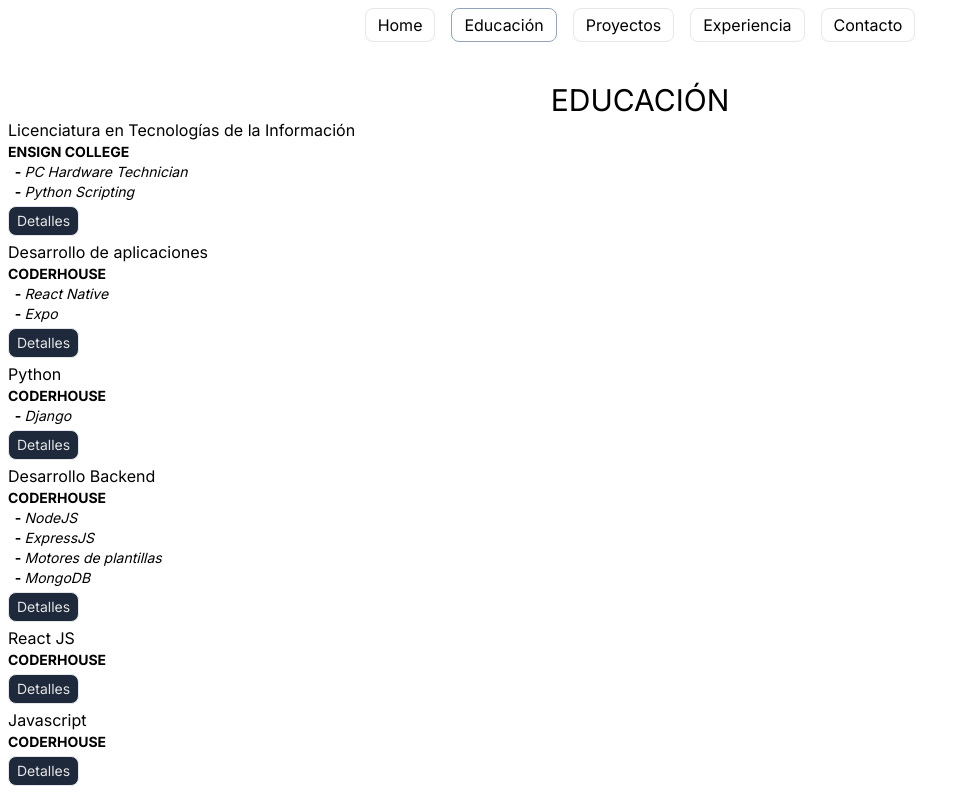
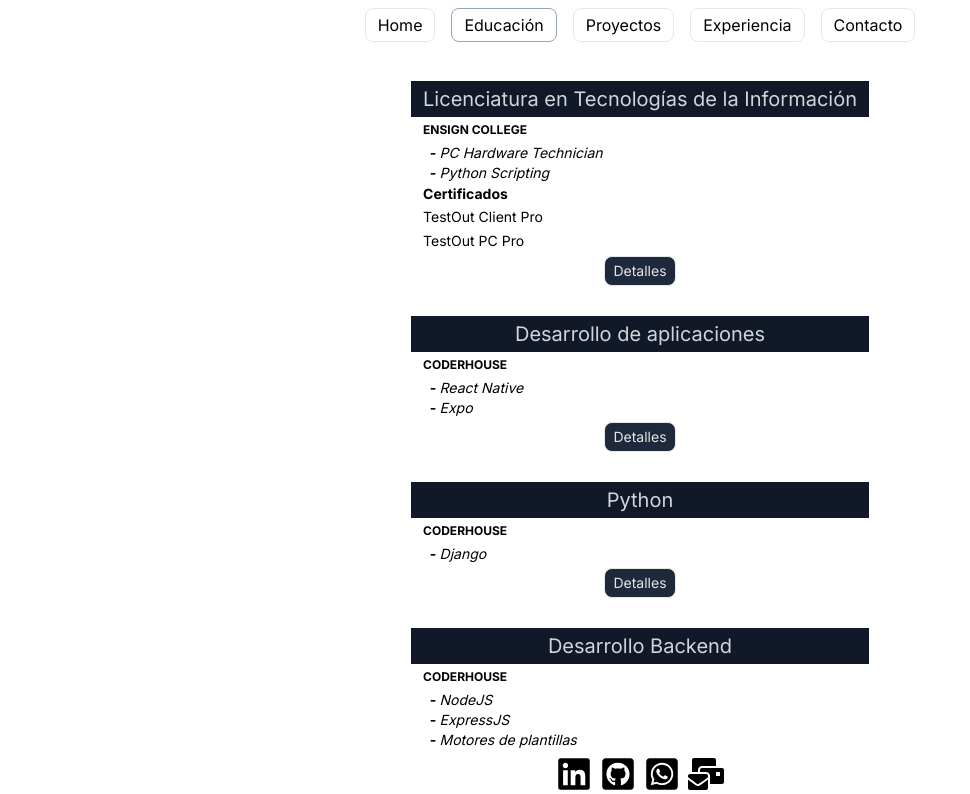
Before and after one commit to n0m3l4c000nt35/portfolio, a Next.js app: page /educacion in a window 1280 px wide. Shown: the top 794 px of the page, without its empty margins (0-970 px from the left). Built offline with nearby package versions, Linux system fonts and the light colour scheme.

Commit message:
agregar estilos al componente estudios

```diff
--- a/src/app/educacion/page.tsx
+++ b/src/app/educacion/page.tsx
@@ -1,9 +1,18 @@
+import Image from "next/image";
+
+type Certificate = {
+  id: number;
+  title: string;
+  url: string;
+};
+
 type Study = {
   id: number;
   title: string;
   school: string;
   description: string[];
-  link: string;
+  certificates: Certificate[];
+  details: string;
 };
 
 const studies: Study[] = [
@@ -12,80 +21,145 @@
     title: "Licenciatura en Tecnologías de la Información",
     school: "Ensign College",
     description: ["PC Hardware Technician", "Python Scripting"],
-    link: "https://www.byupathway.edu/bachelors-degree/information-technology",
+    certificates: [
+      {
+        id: 1,
+        title: "TestOut Client Pro",
+        url: "https://certification.testout.com/managecert?certificateID=6-2C6-VDRGFS",
+      },
+      {
+        id: 2,
+        title: "TestOut PC Pro",
+        url: "https://certification.testout.com/verifycert/6-2C6-VCVKXT",
+      },
+    ],
+    details:
+      "https://www.byupathway.edu/bachelors-degree/information-technology",
   },
   {
     id: 2,
     title: "Desarrollo de aplicaciones",
     school: "Coderhouse",
     description: ["React Native", "Expo"],
-    link: "https://www.coderhouse.com/ar/online/desarrollo-aplicaciones",
+    certificates: [],
+    details: "https://www.coderhouse.com/ar/online/desarrollo-aplicaciones",
   },
   {
     id: 3,
     title: "Python",
     school: "Coderhouse",
     description: ["Django"],
-    link: "https://www.coderhouse.com/ar/online/python",
+    certificates: [],
+    details: "https://www.coderhouse.com/ar/online/python",
   },
   {
     id: 4,
     title: "Desarrollo Backend",
     school: "Coderhouse",
     description: ["NodeJS", "ExpressJS", "Motores de plantillas", "MongoDB"],
-    link: "https://www.coderhouse.com/ar/online/carrera-desarrollo-backend",
+    certificates: [],
+    details: "https://www.coderhouse.com/ar/online/carrera-desarrollo-backend",
   },
   {
     id: 5,
     title: "React JS",
     school: "Coderhouse",
     description: [],
-    link: "https://www.coderhouse.com/ar/online/reactjs",
+    certificates: [
+      {
+        id: 1,
+        title: "React Js",
+        url: "https://www.coderhouse.com/ar/certificados/622542c9fbd8de0024d6e456",
+      },
+    ],
+    details: "https://www.coderhouse.com/ar/online/reactjs",
   },
   {
     id: 6,
     title: "Javascript",
     school: "Coderhouse",
     description: [],
-    link: "https://www.coderhouse.com/ar/online/javascript",
+    certificates: [
+      {
+        id: 1,
+        title: "JavaScript",
+        url: "https://www.coderhouse.com/ar/certificados/62b5b172b0ad99001b533e1b",
+      },
+    ],
+    details: "https://www.coderhouse.com/ar/online/javascript",
   },
   {
     id: 7,
     title: "Desarrollo Web",
     school: "Coderhouse",
     description: [],
-    link: "https://www.coderhouse.com/ar/online/desarrollo-web-online",
+    certificates: [
+      {
+        id: 1,
+        title: "Desarrollo Web",
+        url: "https://www.coderhouse.com/ar/certificados/61bca0a24e461300347cf1ab",
+      },
+    ],
+    details: "https://www.coderhouse.com/ar/online/desarrollo-web-online",
   },
 ];
 
 export default function Education() {
   return (
     <>
-      <h1 className="page-title">Educación</h1>
-      <ul>
-        {studies.map(({ id, title, school, description, link }) => (
-          <li key={id}>
-            <h3>{title}</h3>
-            <h2 className="font-bold text-sm uppercase">{school}</h2>
+      {/* <h1 className="page-title">Educación</h1> */}
+      <ul className="text-center">
+        {studies.map(
+          ({ id, title, school, description, certificates, details }) => (
+            <li
+              key={id}
+              className="mb-4 border-transparent border-[1px] pb-2 hover:border-[1px] hover:border-gray-900"
+            >
+              <h2 className="pt-1 px-3 pb-1 text-xl bg-gray-900 text-gray-300">
+                {title}
+              </h2>
+              <div className="px-3">
+                <h3 className="my-1 text-left text-[12px] font-bold uppercase">
+                  {school}
+                </h3>
                 <ul>
                   {description?.map((item, index) => (
-                <li key={index} className="text-sm">
+                    <li key={index} className="text-left text-sm">
                       <b>&nbsp; - </b>
                       <span className="italic">{item}</span>
                     </li>
                   ))}
                 </ul>
+                {certificates.length > 0 && (
+                  <div>
+                    <h3 className="text-left font-bold text-[14px]">
+                      Certificado{certificates.length > 1 && <span>s</span>}
+                    </h3>
+                    <ul className="text-left">
+                      {certificates?.map(({ id, title, url }) => (
+                        <li key={id}>
+                          <a className="text-sm" href={url}>
+                            {title}
+                          </a>
+                        </li>
+                      ))}
+                    </ul>
+                  </div>
+                )}
                 <div className="flex">
                   <a
-                href={link}
+                    href={details}
                     target="_blank"
-                className="border rounded-lg my-1 px-2 py-1 bg-slate-800 text-neutral-200 hover:bg-slate-700 text-sm"
+                    className="mx-auto border rounded-lg my-1 px-2 py-1 bg-slate-800 text-neutral-200 hover:bg-slate-700 text-sm"
+                    title="Ver detalles del estudio"
                   >
                     Detalles
                   </a>
                 </div>
+              </div>
             </li>
-        ))}
+          )
+        )}
       </ul>
     </>
   );
--- a/src/app/globals.css
+++ b/src/app/globals.css
@@ -4,7 +4,7 @@
 
 @layer base {
   body {
-    @apply p-2;
+    @apply pt-10;
   }
 
   body::-webkit-scrollbar {
@@ -17,5 +17,5 @@
 }
 
 .page-title {
-  @apply mt-10 text-3xl text-center uppercase;
+  @apply mt-8 text-3xl text-center uppercase;
 }
--- a/src/app/layout.tsx
+++ b/src/app/layout.tsx
@@ -20,7 +20,7 @@
     <html lang="en">
       <body className={`${inter.className} flex flex-col min-h-screen`}>
         <Navbar />
-        <main className="flex-grow">{children}</main>
+        <main className="my-10 mx-auto px-1 flex-grow">{children}</main>
         <Footer />
       </body>
     </html>
--- a/src/components/footer.tsx
+++ b/src/components/footer.tsx
@@ -43,7 +43,7 @@
 
 export default function Footer() {
   return (
-    <footer className="flex justify-center">
+    <footer className="fixed bottom-0 w-full bg-white p-2 flex justify-center">
       {links.map(({ id, icon, href, title }) => (
         <a
           className="mx-1 text-4xl hover:text-gray-600"
--- a/src/components/nav.tsx
+++ b/src/components/nav.tsx
@@ -10,7 +10,7 @@
 
 export default function Navbar() {
   return (
-    <nav className="flex justify-center">
+    <nav className="fixed top-0 w-full flex justify-center bg-white p-2">
       {links.map(({ id, href, title }) => (
         <NavLink key={id} href={href} title={title} />
       ))}
```
Lines whose indentation alone changed are shown as unchanged.
